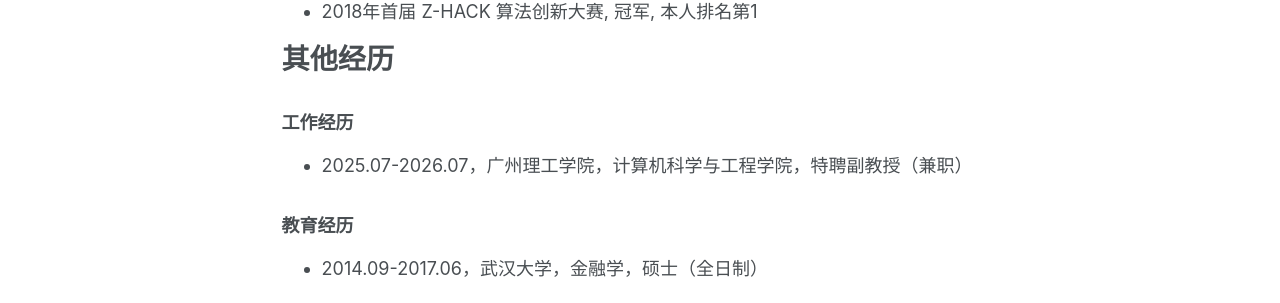
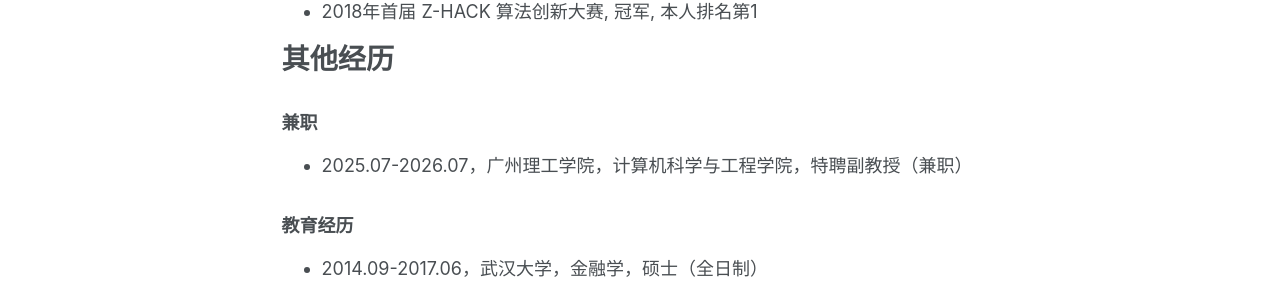
Before and after one commit to wuliangshun/wuliangshun.github.io, a Jekyll site: the page built from _pages/cv.md, in a window 1280 px wide and 900 px high, scrolled down 5450 px. Shown: the part 402-705 px from the top of the window. Built offline with Jekyll 4.4.1, drawn with Linux system fonts in a browser that asks for light colours.

Commit message:
first commit

```diff
--- a/_pages/cv.md
+++ b/_pages/cv.md
@@ -151,7 +151,7 @@ IEEE会员、中国通信工业协会（CCIA）会员、中国人工智能学会
 其他经历
 ======
 
-### 工作经历
+### 兼职
 * 2025.07-2026.07，广州理工学院，计算机科学与工程学院，特聘副教授（兼职）
 
 ### 教育经历
```
